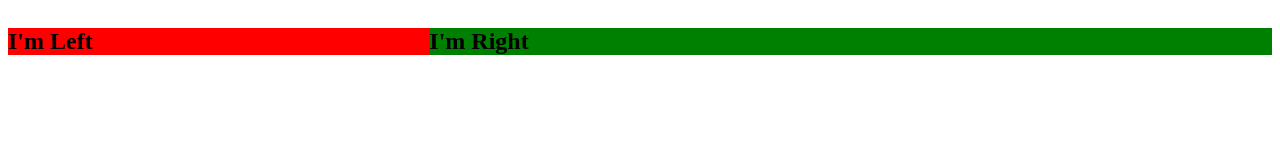
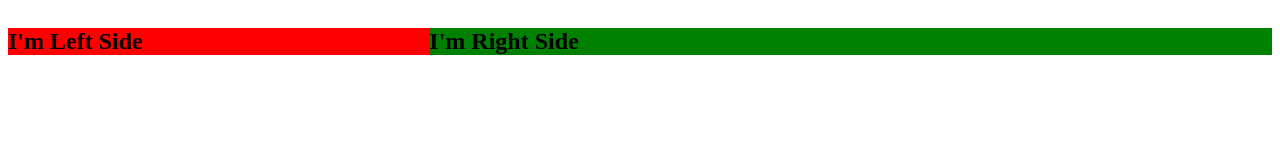
Before and after one commit to pasankg/advanced-react-course-udemy, a React (Vite) app: page / in a window 1280 px wide. Shown: the top 160 px of the page. Built offline with nearby package versions, Linux system fonts and the light colour scheme.

Commit message:
Create left, right components

```diff
--- a/src/App.tsx
+++ b/src/App.tsx
@@ -1,16 +1,23 @@
 import SplitScreen from "./components/split-screen.jsx";
 
-const LeftSdeComponent = () => {
-  return <h2 style={{ backgroundColor: "red" }}>I'm Left</h2>;
+const LeftSdeComponent = ({ title }) => {
+  return <h2 style={{ backgroundColor: "red" }}>{title}</h2>;
 };
 
-const RightSideComponent = () => {
-  return <h2 style={{ backgroundColor: "green" }}>I'm Right</h2>;
+const RightSideComponent = ({ title }) => {
+  return <h2 style={{ backgroundColor: "green" }}>{title}</h2>;
 };
 
 function App() {
   return (
-    <SplitScreen Left={LeftSdeComponent} Right={RightSideComponent} leftWidth = {1} rightWidth = {2}/>
+    // version 1
+    // <SplitScreen Left={LeftSdeComponent} Right={RightSideComponent} leftWidth = {1} rightWidth = {2}/>
+
+    // version 2
+    <SplitScreen leftWidth={1} rightWidth={2}>
+      <LeftSdeComponent title={`I'm Left Side`} />
+      <RightSideComponent title={`I'm Right Side`} />
+    </SplitScreen>
   );
 }
 
--- a/src/components/split-screen.jsx
+++ b/src/components/split-screen.jsx
@@ -8,15 +8,28 @@ const Panel = styled.div`
   flex: ${(props) => props.flex};
 `;
 
-const SplitScreen = ({ Left, Right, leftWidth = 1, rightWidth = 1 }) => {
+// version 1
+
+// const SplitScreen = ({ Left, Right, leftWidth = 1, rightWidth = 1 }) => {
+//   return (
+//     <Container>
+//       <Panel flex={leftWidth}>
+//         <Left />
+//       </Panel>
+//       <Panel flex={rightWidth}>
+//         <Right />
+//       </Panel>
+//     </Container>
+//   );
+// };
+
+// version 2
+const SplitScreen = ({ children, leftWidth = 1, rightWidth = 1 }) => {
+  const [left, right] = children;
   return (
     <Container>
-      <Panel flex={leftWidth}>
-        <Left />
-      </Panel>
-      <Panel flex={rightWidth}>
-        <Right />
-      </Panel>
+      <Panel flex={leftWidth}>{left}</Panel>
+      <Panel flex={rightWidth}>{right}</Panel>
     </Container>
   );
 };
```
